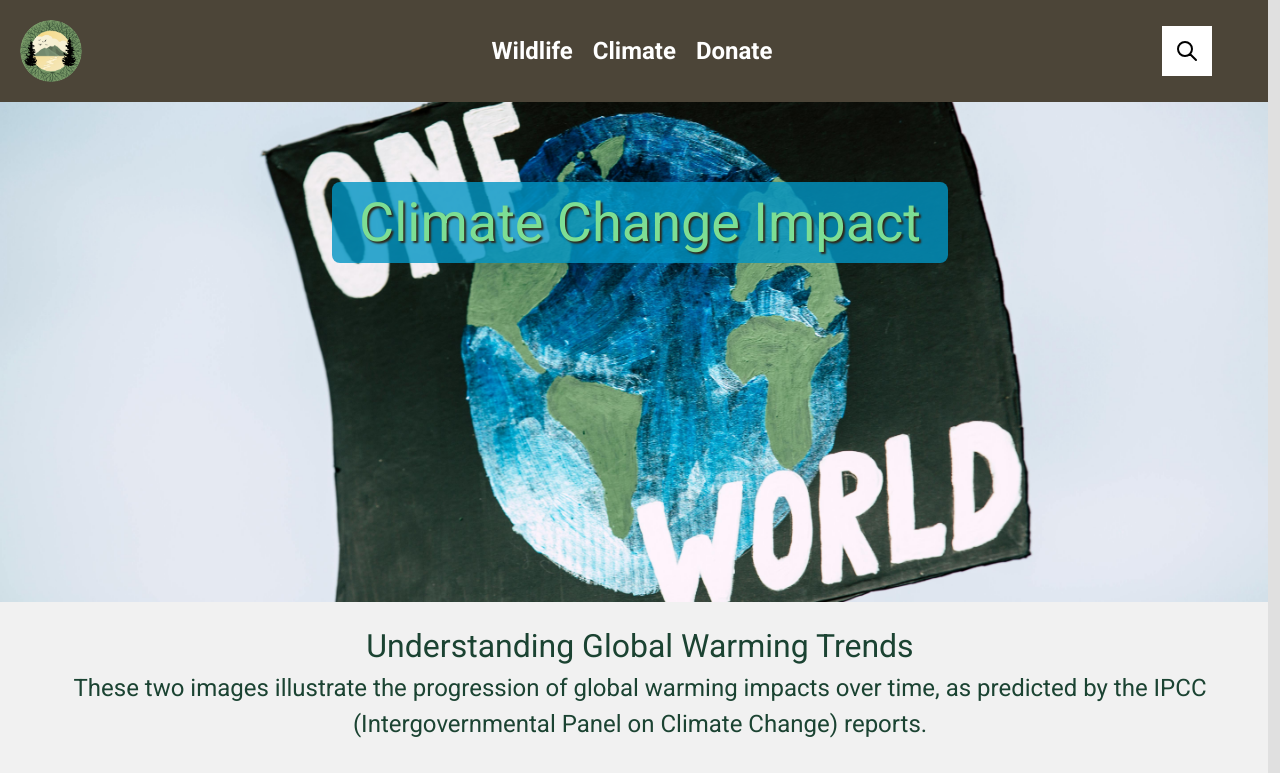
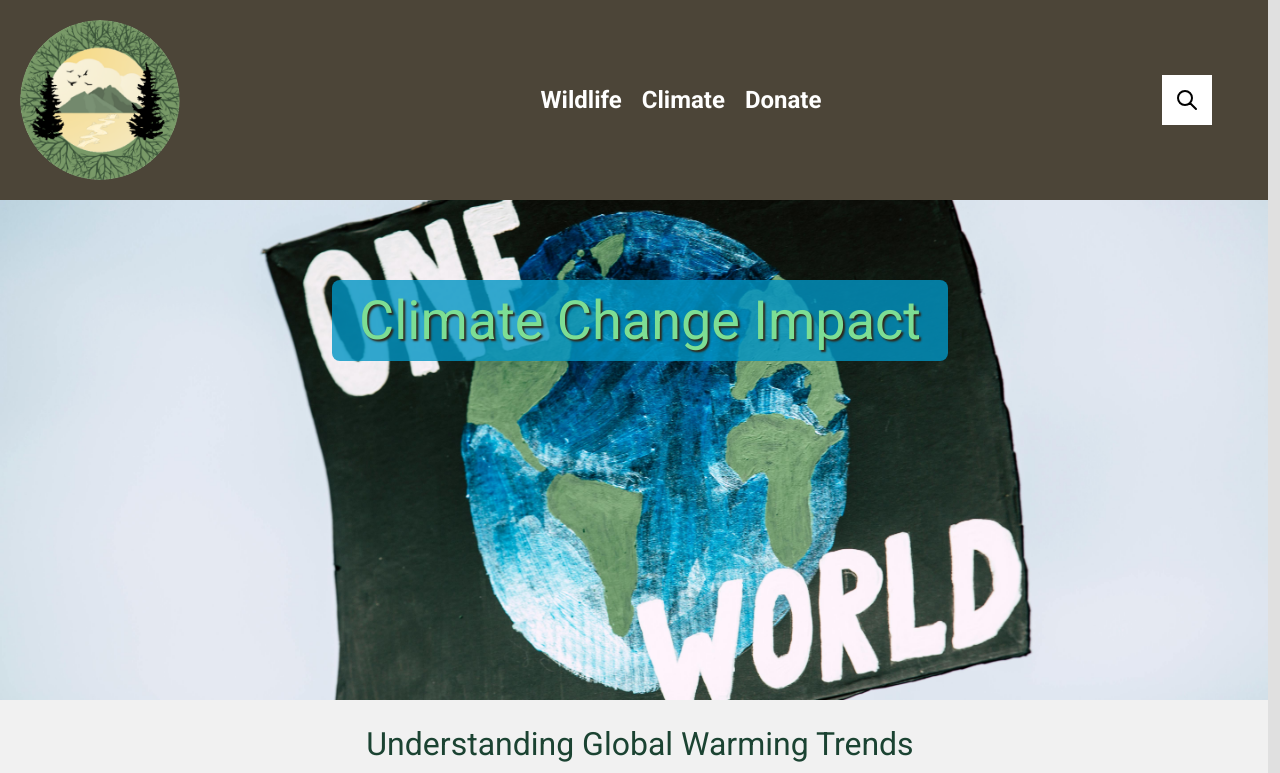
Before and after one commit to rakib-shahid/csci355-project1, a Next.js app: page /climate in a window 1280 px wide. Shown: the top 773 px of the page. Built offline with nearby package versions, Linux system fonts and the light colour scheme.

Commit message:
fixed climate nav

```diff
--- a/src/app/climate/climate_styles.css
+++ b/src/app/climate/climate_styles.css
@@ -6,7 +6,7 @@
 
 body {
   font-family: "Roboto", sans-serif;
-  height: 100vh;
+  /* height: 100vh; */
   margin: 0px;
 }
 
@@ -232,6 +232,10 @@ body {
   border-radius: 50%;
 }
 
+climate-container {
+  flex: 1;
+}
+
 /* .footer {
   background-color: #1b4332;
   color: #fff;
--- a/src/app/climate/page.js
+++ b/src/app/climate/page.js
@@ -63,6 +63,7 @@ export default function Climate() {
   return (
     <div className="climate-body flex flex-col mainContainer">
       <Navbar />
+      <div className="climate-container">
         <div id="progress-bar-container">
           <div id="progress-bar"></div>
         </div>
@@ -75,9 +76,9 @@ export default function Climate() {
         <div className="global-warming-section">
           <h2>Understanding Global Warming Trends</h2>
           <p>
-          These two images illustrate the progression of global warming impacts
-          over time, as predicted by the IPCC (Intergovernmental Panel on
-          Climate Change) reports.
+            These two images illustrate the progression of global warming
+            impacts over time, as predicted by the IPCC (Intergovernmental Panel
+            on Climate Change) reports.
           </p>
           <div className="timeline-images">
             <div className="image-description">
@@ -87,11 +88,11 @@ export default function Climate() {
                 alt="IPCC Timeline Before 2020"
               />
               <p>
-              <strong>Before 2020:</strong> This timeline showcases the initial
-              impacts of global warming, focusing on the period up to 2020. It
-              highlights a gradual increase in global temperatures, affecting
-              ecosystems such as forests, coral reefs, and various animal
-              species. Key points include:
+                <strong>Before 2020:</strong> This timeline showcases the
+                initial impacts of global warming, focusing on the period up to
+                2020. It highlights a gradual increase in global temperatures,
+                affecting ecosystems such as forests, coral reefs, and various
+                animal species. Key points include:
               </p>
               <ul>
                 <li>Rising temperatures leading to habitat changes.</li>
@@ -112,19 +113,20 @@ export default function Climate() {
                 <strong>After 2020:</strong> This image provides projections for
                 the period after 2020, highlighting the increasingly severe
                 effects of climate change. It underscores critical warming
-              thresholds and their cascading effects on global biodiversity. Key
-              points include:
+                thresholds and their cascading effects on global biodiversity.
+                Key points include:
               </p>
               <ul>
                 <li>
                   Significant warming after 2020, leading to extreme heatwaves.
                 </li>
                 <li>
-                Accelerated coral reef degradation and species extinction risks.
+                  Accelerated coral reef degradation and species extinction
+                  risks.
                 </li>
                 <li>
-                High-impact events like droughts, floods, and wildfires becoming
-                more common.
+                  High-impact events like droughts, floods, and wildfires
+                  becoming more common.
                 </li>
               </ul>
             </div>
@@ -148,11 +150,12 @@ export default function Climate() {
                 biodiversity.
               </li>
               <li>
-              Forest fires, intensified by climate change, destroy habitats for
-              countless species.
+                Forest fires, intensified by climate change, destroy habitats
+                for countless species.
               </li>
             </ul>
             <button onClick={toggleFacts}>Close</button>
+          </div>
         </div>
       </div>
       <Footer />
--- a/src/styles/nav_styles.css
+++ b/src/styles/nav_styles.css
@@ -94,3 +94,39 @@ nav a {
   width: 24px;
   height: 24px;
 }
+
+.site-logo {
+  width: 10rem;
+  height: 10rem;
+  position: relative;
+  display: inline-block;
+  border-radius: 50%;
+  overflow: hidden;
+}
+
+.site-logo img {
+  display: block;
+  width: 100%;
+  height: auto;
+  border-radius: 50%;
+}
+
+.site-logo::after {
+  content: "";
+  position: absolute;
+  top: -100%;
+  left: 0;
+  width: 10%;
+  height: 100%;
+  background: rgba(255, 255, 255, 0.815);
+  transform: rotate(45deg);
+  transition: all 0.3s ease-in-out;
+  opacity: 0;
+}
+
+.site-logo:hover::after {
+  top: 100%;
+  left: 100%;
+  opacity: 1;
+  transition: all 0.5s ease-in-out;
+}
--- a/src/styles/styles.css
+++ b/src/styles/styles.css
@@ -13,43 +13,6 @@ body {
 .header {
   position: relative;
   width: 100%;
-}
-
-.site-logo {
-  width: 5%;
-  height: 5%;
-  position: relative;
-  display: inline-block;
-  border-radius: 50%;
-  overflow: hidden;
-}
-
-.site-logo img {
-  display: block;
-  width: 100%;
-  height: auto;
-  border-radius: 50%;
-}
-
-/* shine effect, create diagonal bar and animate across on hover */
-.site-logo::after {
-  content: "";
-  position: absolute;
-  top: -100%;
-  left: 0;
-  width: 10%;
-  height: 100%;
-  background: rgba(255, 255, 255, 0.815);
-  transform: rotate(45deg);
-  transition: all 0.3s ease-in-out;
-  opacity: 0;
-}
-
-.site-logo:hover::after {
-  top: 100%;
-  left: 100%;
-  opacity: 1;
-  transition: all 0.5s ease-in-out;
 }
 
 .mainImg {
@@ -137,16 +100,7 @@ body {
   nav a {
     font-size: 1rem;
   }
-  .logo {
-    width: 60px;
-    height: 60px;
-    margin-right: calc((100% - 120px - 240.65px) / 2);
-  }
 
-  .logo img {
-    width: 60px;
-    height: 60px;
-  }
   .search {
     padding-top: 8px;
   }
```
Lines whose indentation alone changed are shown as unchanged.
